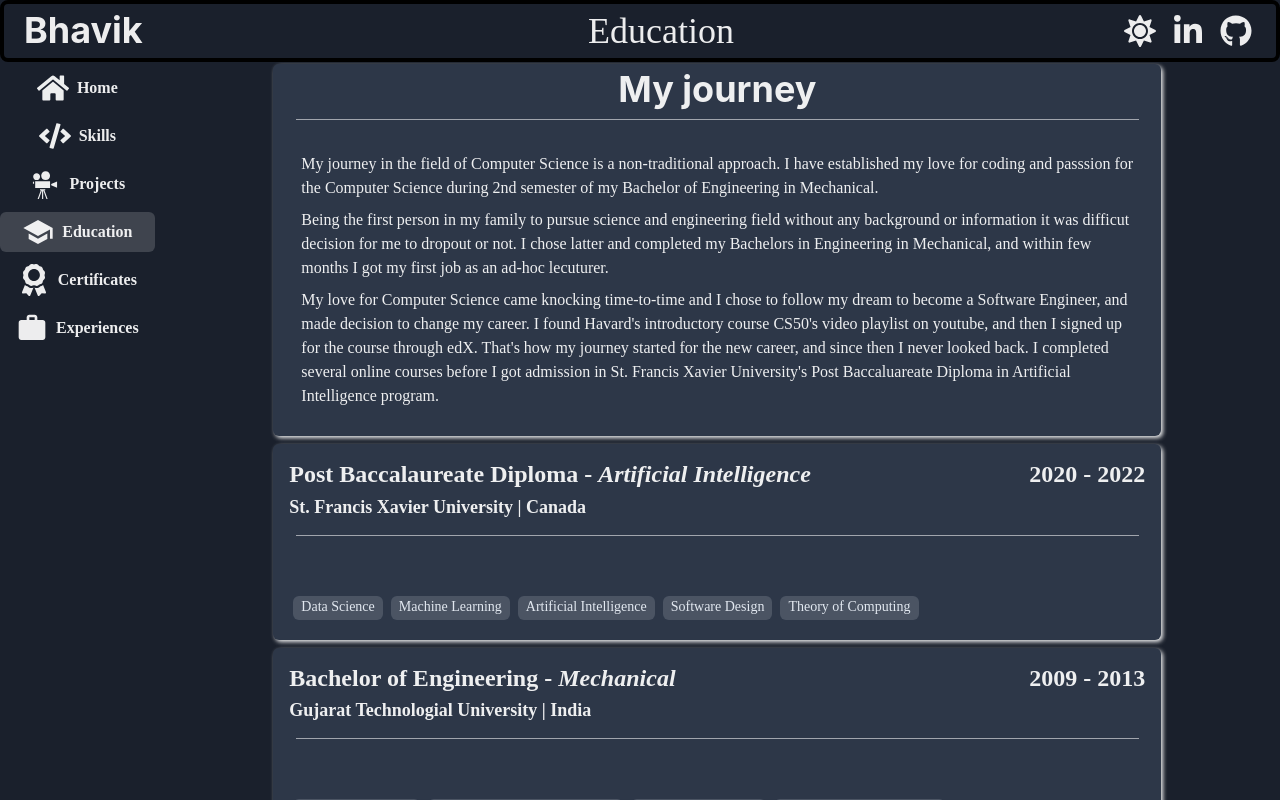
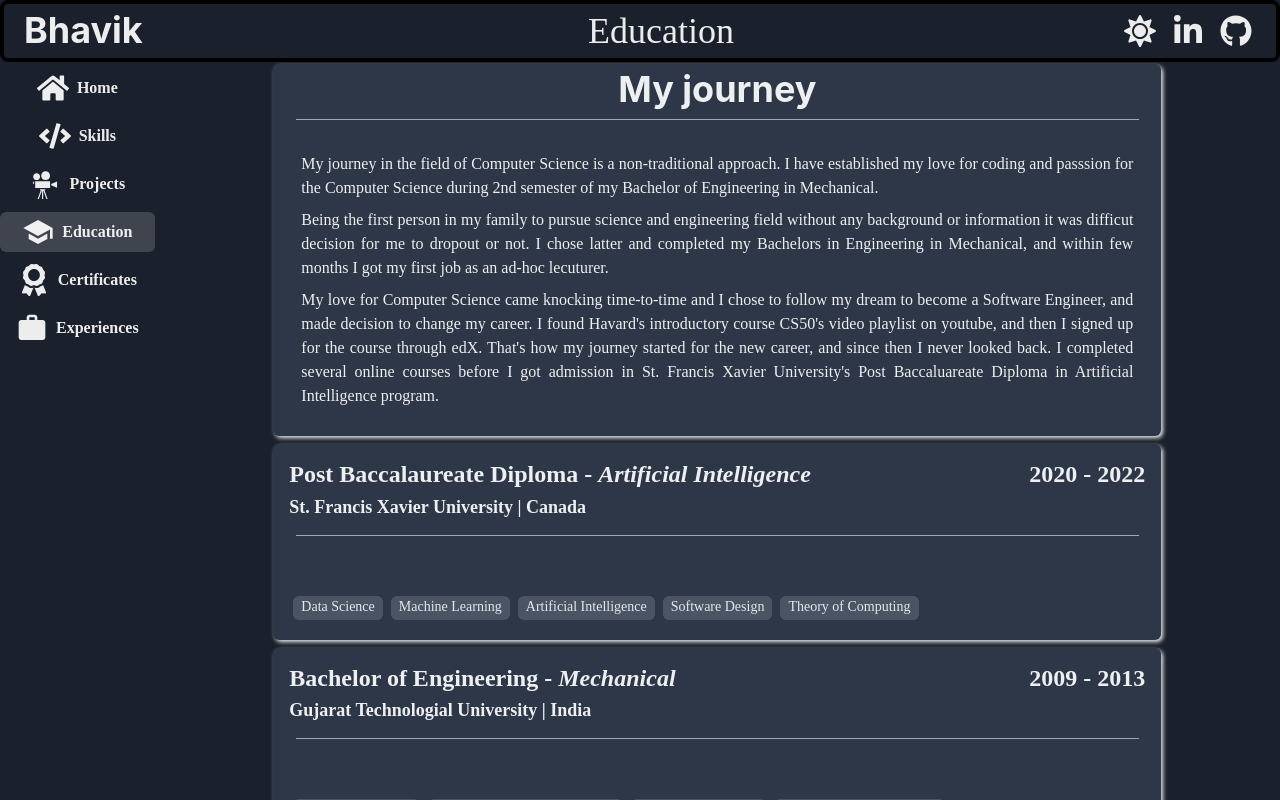
Before and after one commit to bhavik-knight/portfolio-chakra, a React (Vite) app in the folder react/frontend/: page / in a window 1280 px wide. Both pictures are taken after a click on the button "Education". Shown: the top 800 px of the page. Built offline with nearby package versions, Linux system fonts and the light colour scheme.

Commit message:
justified the text in journey section

```diff
--- a/react/frontend/src/components/Education.jsx
+++ b/react/frontend/src/components/Education.jsx
@@ -23,7 +23,7 @@ function Education() {
                 </CardHeader>
                 <Divider className="divider" width="95%" mx="auto" my={1} />
                 <CardBody>
-                    <Stack as={List} gap={2} p={2}>
+                    <Stack as={List} gap={2} p={2} textAlign="justify">
                         <ListItem>
                             My journey in the field of Computer Science is a non-traditional approach. I have established my love for coding and passsion for the Computer Science during 2nd semester of my Bachelor of Engineering in Mechanical.
                         </ListItem>
```
